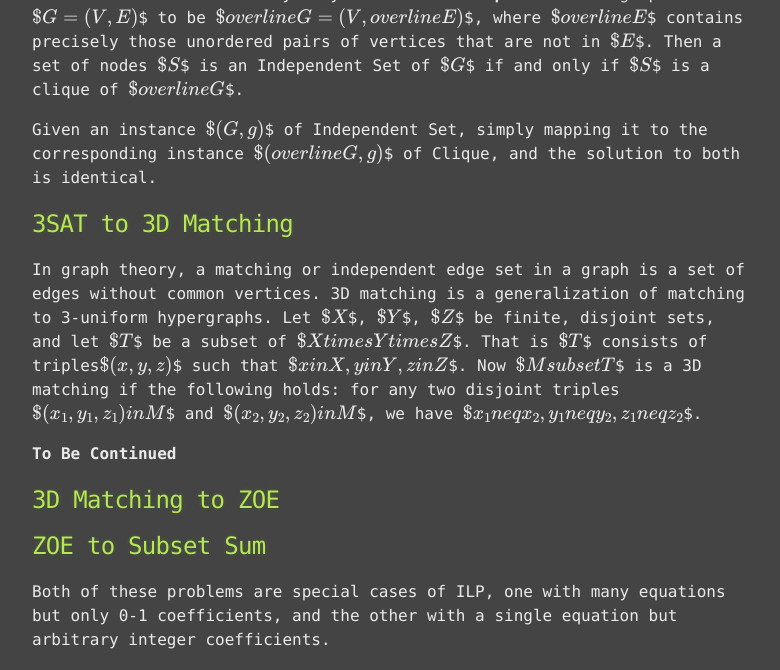
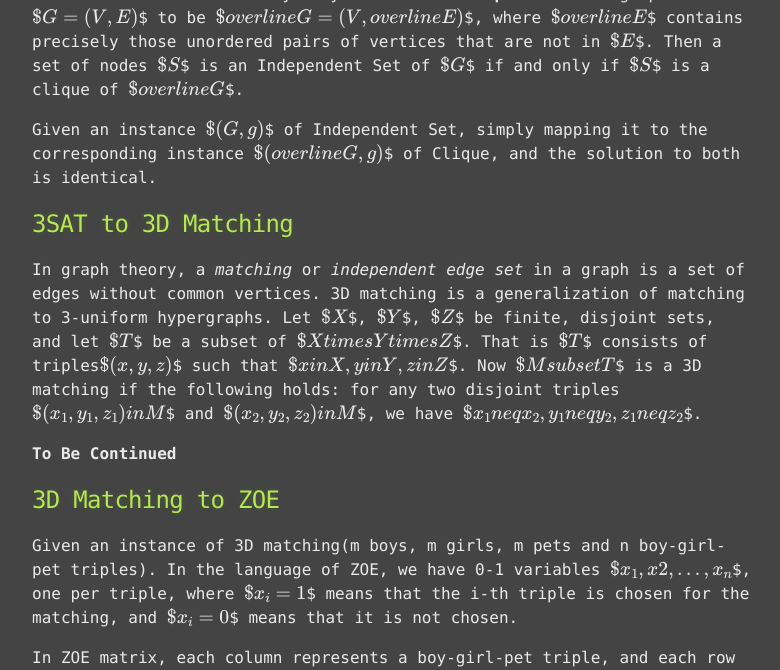
Before and after one commit to mlnotes/mlnotes.github.com, a Jekyll site: the page built from _posts/2013-04-29-npc.md, in a window 1280 px wide and 1400 px high, scrolled down 2415 px. Shown: the top 670 px of the window, without its empty margins (248-1028 px from the left). Built offline with Jekyll 4.4.1, drawn with Linux system fonts in a browser that asks for light colours; formulas are drawn with MathJax 3; comment, search, counter and statistics services are not loaded; some of the changed text lies outside the part shown.

Commit message:
3d matching to zoe

```diff
--- a/_posts/2013-04-29-npc.md
+++ b/_posts/2013-04-29-npc.md
@@ -49,11 +49,22 @@ This reduction is also very easy. Define the **complement** of a graph $$$G=(V,E
 Given an instance $$$(G,g)$$$ of Independent Set, simply mapping it to the corresponding instance $$$(\\overline G, g)$$$ of Clique, and the solution to both is identical.
 
 ## 3SAT to 3D Matching
-In graph theory, a matching or independent edge set in a graph is a set of edges without common vertices. 3D matching is a generalization of matching to 3-uniform hypergraphs. Let $$$X$$$, $$$Y$$$, $$$Z$$$ be finite, disjoint sets, and let $$$T$$$ be a subset of $$$X \\times Y \\times Z$$$. That is $$$T$$$ consists of triples$$$(x, y, z)$$$ such that $$$ x \\in X, y \\in Y, z \\in Z$$$. Now $$$ M \\subset T $$$ is a 3D matching if the following holds: for any two disjoint triples $$$(x_1, y_1, z_1) \\in M$$$ and $$$(x_2, y_2, z_2) \\in M$$$, we have $$$x_1 \\neq x_2, y_1 \\neq y_2, z_1 \\neq z_2$$$.
+In graph theory, a *matching* or *independent edge set* in a graph is a set of edges without common vertices. 3D matching is a generalization of matching to 3-uniform hypergraphs. Let $$$X$$$, $$$Y$$$, $$$Z$$$ be finite, disjoint sets, and let $$$T$$$ be a subset of $$$X \\times Y \\times Z$$$. That is $$$T$$$ consists of triples$$$(x, y, z)$$$ such that $$$ x \\in X, y \\in Y, z \\in Z$$$. Now $$$ M \\subset T $$$ is a 3D matching if the following holds: for any two disjoint triples $$$(x_1, y_1, z_1) \\in M$$$ and $$$(x_2, y_2, z_2) \\in M$$$, we have $$$x_1 \\neq x_2, y_1 \\neq y_2, z_1 \\neq z_2$$$.
 
 **To Be Continued**
 
 ## 3D Matching to ZOE
+Given an instance of 3D matching(m boys, m girls, m pets and n boy-girl-pet triples). In the language of ZOE, we have 0-1 variables $$$x_1, x2, …, x_n$$$, one per triple, where $$$x_i =1$$$ means that the i-th triple is chosen for the matching, and $$$x_i=0$$$ means that it is not chosen.
+
+In ZOE matrix, each column represents a boy-girl-pet triple, and each row represents a boy(or girl, or pet), and if $$$A_{ij} = 1$$$, it states that the ith item is in the jth triple. Because each item must be exactly in one of these triples, so the sum of row is 1. For example, given an instance of 3D Matching described in the graph below,
+
+![3D Matching](http://i39.tinypic.com/3u1j9.png)
+
+$$$x_i, y_i, z_i$$$ represent items, and $$$t_i$$$ represents triple, so the corresponding instance of ZOE is
+
+![3D ZOE](http://i39.tinypic.com/97l1fr.png)
+
+each row represents a item, from top to bottom are $$$x_1, x_2, …, z_4$$$, and each column represents a triple, from left to right are $$$t_1,…, t_4$$$.
 
 ## ZOE to Subset Sum
 Both of these problems are special cases of ILP, one with many equations but only 0-1 coefficients, and the other with a single equation but arbitrary integer coefficients.
```
Also changed, not shown: images/3dmatching.png (added), images/3dzoe.png (added).
